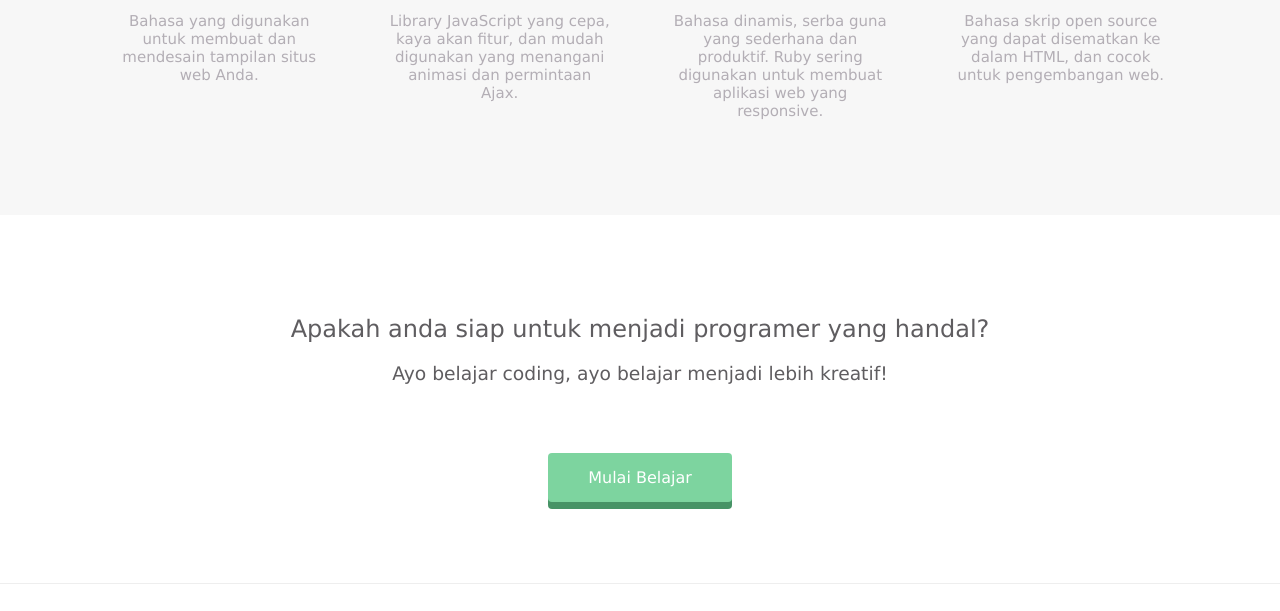
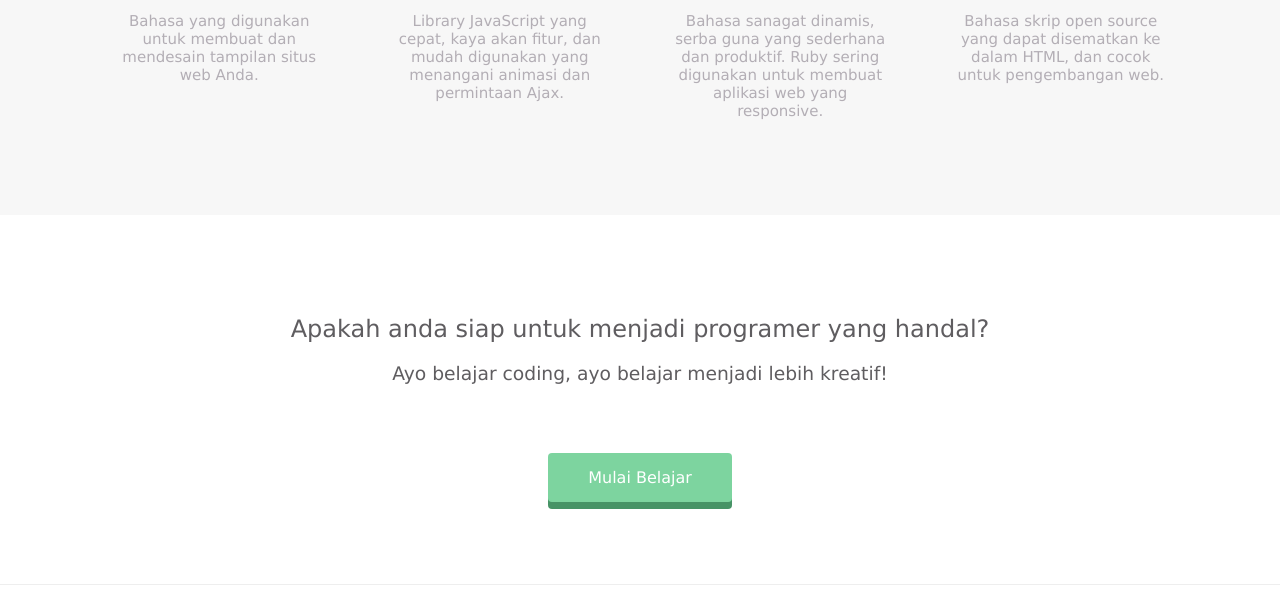
Before and after one commit to lintanggilang/Test-publish-github-from-vsc, a plain HTML site: page index.html in a window 1280 px wide. Shown: the part 1186-1797 px from the top of the page. Drawn offline with Linux system fonts and the light colour scheme; grey boxes are pictures that could not be loaded.

Commit message:
test git

```diff
--- a/index.html
+++ b/index.html
@@ -55,14 +55,14 @@
               <img src="https://prog-8.com/images/html/advanced/jQuery.png">
               <p>jQuery</p>
             </div>
-            <p class="text-contents">Library JavaScript yang cepa, kaya akan fitur, dan mudah digunakan yang menangani animasi dan permintaan Ajax.</p>
+            <p class="text-contents">Library JavaScript yang cepat, kaya akan fitur, dan mudah digunakan yang menangani animasi dan permintaan Ajax.</p>
           </div>
           <div class="lesson">
             <div class="lesson-icon">
               <img src="https://prog-8.com/images/html/advanced/ruby.png">
               <p>Ruby</p>
             </div>
-            <p class="text-contents">Bahasa dinamis, serba guna yang sederhana dan produktif. Ruby sering digunakan untuk membuat aplikasi web yang responsive.</p>
+            <p class="text-contents">Bahasa sanagat dinamis, serba guna yang sederhana dan produktif. Ruby sering digunakan untuk membuat aplikasi web yang responsive.</p>
           </div>
           <div class="lesson">
             <div class="lesson-icon">
--- a/responsive.css
+++ b/responsive.css
@@ -29,7 +29,7 @@
   }
 
   .facebook {
-    margin-bottom: 9px;
+    margin-bottom: 11px;
   }
 
   .top-wrapper {
--- a/stylesheet.css
+++ b/stylesheet.css
@@ -177,7 +177,7 @@ header {
 
 .message-wrapper {
   border-bottom: 1px solid #eee;
-  padding-bottom: 81px;
+  padding-bottom: 82px;
   text-align: center;
 }
 
```
